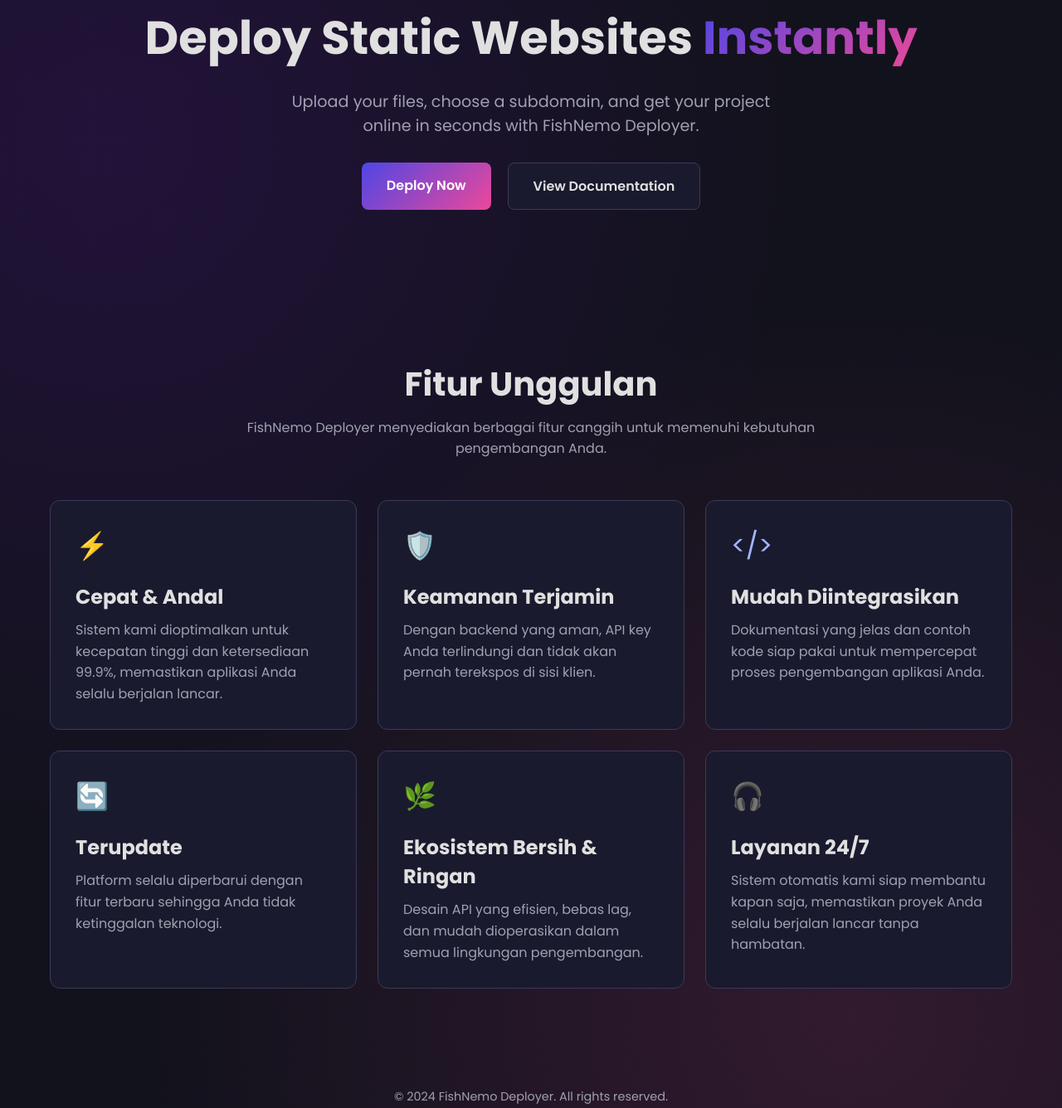
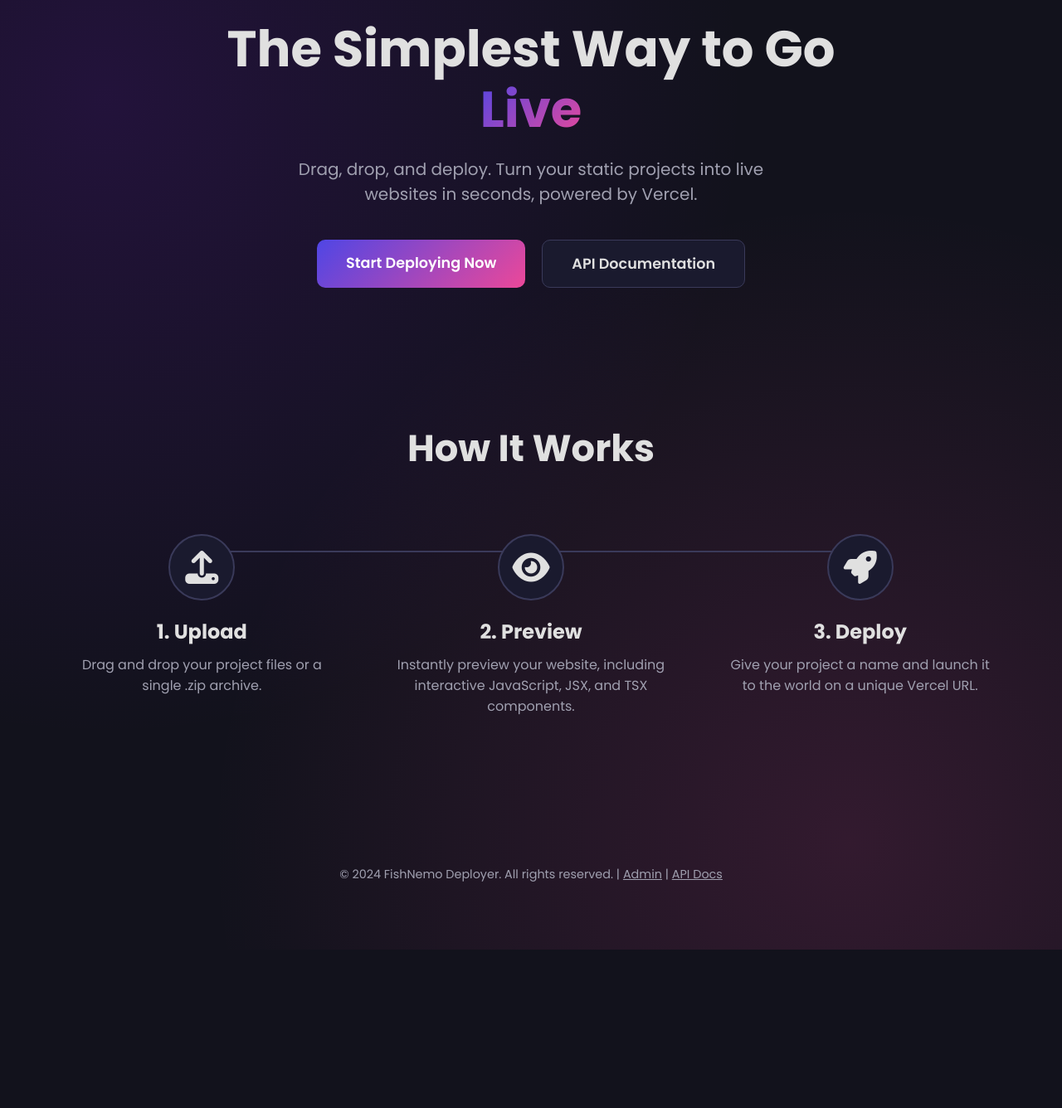
Before and after one commit to ranzgz/Deployer, a website: page index.html in a window 1280 px wide. Shown: the part 137-1473 px from the top of the page at 83% size. After the commit the page ends 1282 px from the top, so only its background shows below. Drawn offline with Linux system fonts and the light colour scheme.

Commit message:
Update index.html

```diff
--- a/index.html
+++ b/index.html
@@ -3,41 +3,45 @@
 <head>
     <meta charset="UTF-8">
     <meta name="viewport" content="width=device-width, initial-scale=1.0">
-    <title>FishNemo - Deployer | Deploy Static Sites Instantly</title>
-    <link rel="stylesheet" href="style.css">
+    <title>FishNemo Deployer | Deploy Static Sites Instantly</title>
+    <link rel="stylesheet" href="/style.css">
     <link rel="preconnect" href="https://fonts.googleapis.com">
     <link rel="preconnect" href="https://fonts.gstatic.com" crossorigin>
     <link href="https://fonts.googleapis.com/css2?family=Poppins:wght@300;400;600;700&display=swap" rel="stylesheet">
-    <!-- PERBAIKAN FONT AWESOME -->
     <link rel="stylesheet" href="https://cdnjs.cloudflare.com/ajax/libs/font-awesome/6.5.1/css/all.min.css" integrity="sha512-DTOQO9RWCH3ppGqcWaEA1BIZOC6xxalwEsw9c2QQeAIftl+Vegovlnee1c9QX4TctnWMn13TZye+giMm8e2LwA==" crossorigin="anonymous" referrerpolicy="no-referrer" />
     <style>
-        /* Styles khusus untuk landing page */
         .hero {
             text-align: center;
-            padding: 100px 20px;
+            padding: 120px 20px 80px 20px;
             animation: fadeIn 1s ease-in-out;
         }
         .hero h1 {
-            font-size: 3.5rem;
+            font-size: 3.8rem;
             font-weight: 700;
+            line-height: 1.2;
             margin-bottom: 20px;
+            max-width: 800px;
+            margin-left: auto;
+            margin-right: auto;
         }
         .hero p {
-            font-size: 1.2rem;
+            font-size: 1.25rem;
             color: var(--secondary-text-color);
-            max-width: 600px;
-            margin: 0 auto 30px auto;
+            max-width: 650px;
+            margin: 0 auto 40px auto;
         }
         .hero-buttons {
             display: flex;
             justify-content: center;
             gap: 20px;
+            flex-wrap: wrap;
         }
         .hero-buttons .btn {
-            padding: 15px 30px;
-            border-radius: 8px;
+            padding: 15px 35px;
+            border-radius: 10px;
             text-decoration: none;
             font-weight: 600;
+            font-size: 1.1rem;
             transition: all 0.3s ease;
         }
         .hero-buttons .btn-primary {
@@ -45,8 +49,8 @@
             color: white;
         }
         .hero-buttons .btn-primary:hover {
-            transform: translateY(-3px);
-            box-shadow: 0 10px 20px rgba(236, 72, 153, 0.2);
+            transform: translateY(-3px) scale(1.05);
+            box-shadow: 0 10px 25px rgba(236, 72, 153, 0.25);
         }
         .hero-buttons .btn-secondary {
             background: var(--card-bg-color);
@@ -54,50 +58,64 @@
             color: var(--primary-text-color);
         }
         .hero-buttons .btn-secondary:hover {
-            background: var(--bg-color);
+            border-color: #a5b4fc;
+            color: #a5b4fc;
         }
-        .features-section {
+
+        .how-it-works {
             padding: 80px 20px;
         }
         .section-title {
             text-align: center;
+            font-size: 2.8rem;
+            font-weight: 700;
+            margin-bottom: 50px;
+        }
+        .steps-container {
+            display: flex;
+            justify-content: space-between;
+            gap: 30px;
+            position: relative;
+            flex-wrap: wrap;
+        }
+        .step {
+            flex: 1;
+            text-align: center;
+            padding: 20px;
+            position: relative;
+            z-index: 2;
+        }
+        .step-icon {
+            width: 80px;
+            height: 80px;
+            background: var(--card-bg-color);
+            border: 2px solid var(--border-color);
+            border-radius: 50%;
+            display: flex;
+            justify-content: center;
+            align-items: center;
+            margin: 0 auto 20px auto;
             font-size: 2.5rem;
-            margin-bottom: 10px;
         }
-        .section-subtitle {
-            text-align: center;
-            color: var(--secondary-text-color);
-            max-width: 700px;
-            margin: 0 auto 50px auto;
-        }
-        .features-grid {
-            display: grid;
-            grid-template-columns: repeat(auto-fit, minmax(300px, 1fr));
-            gap: 25px;
-        }
-        .feature-card {
-            background-color: var(--card-bg-color);
-            border: 1px solid var(--border-color);
-            border-radius: 12px;
-            padding: 30px;
-            transition: all 0.3s ease;
-        }
-        .feature-card:hover {
-            transform: translateY(-5px);
-            box-shadow: 0 0 25px rgba(79, 70, 229, 0.2);
-        }
-        .feature-icon {
-            font-size: 2rem;
-            color: #a5b4fc;
-            margin-bottom: 20px;
-        }
-        .feature-card h3 {
+        .step h3 {
             font-size: 1.5rem;
             margin-bottom: 10px;
         }
-        .feature-card p {
+        .step p {
             color: var(--secondary-text-color);
-            line-height: 1.6;
+        }
+        .steps-line {
+            position: absolute;
+            top: 40px;
+            left: 15%;
+            right: 15%;
+            height: 2px;
+            background: var(--border-color);
+            z-index: 1;
+        }
+        @media (max-width: 768px) {
+            .steps-line { display: none; }
+            .hero h1 { font-size: 2.5rem; }
         }
     </style>
 </head>
@@ -105,53 +123,38 @@
     <div class="container" style="max-width: 1200px;">
         <main>
             <section class="hero">
-                <h1>Deploy Static Websites <span class="gradient-text">Instantly</span></h1>
-                <p>Upload your files, choose a subdomain, and get your project online in seconds with FishNemo Deployer.</p>
+                <h1>The Simplest Way to Go <span class="gradient-text">Live</span></h1>
+                <p>Drag, drop, and deploy. Turn your static projects into live websites in seconds, powered by Vercel.</p>
                 <div class="hero-buttons">
-                    <a href="/deploy" class="btn btn-primary">Deploy Now</a>
-                    <a href="/docs" class="btn btn-secondary">View Documentation</a>
+                    <a href="/deploy" class="btn btn-primary">Start Deploying Now</a>
+                    <a href="/docs" class="btn btn-secondary">API Documentation</a>
                 </div>
             </section>
 
-            <section class="features-section">
-                <h2 class="section-title">Fitur Unggulan</h2>
-                <p class="section-subtitle">FishNemo Deployer menyediakan berbagai fitur canggih untuk memenuhi kebutuhan pengembangan Anda.</p>
-                <div class="features-grid">
-                    <div class="feature-card">
-                        <div class="feature-icon">⚡️</div>
-                        <h3>Cepat & Andal</h3>
-                        <p>Sistem kami dioptimalkan untuk kecepatan tinggi dan ketersediaan 99.9%, memastikan aplikasi Anda selalu berjalan lancar.</p>
+            <section class="how-it-works">
+                <h2 class="section-title">How It Works</h2>
+                <div class="steps-container">
+                    <div class="steps-line"></div>
+                    <div class="step">
+                        <div class="step-icon"><i class="fas fa-upload"></i></div>
+                        <h3>1. Upload</h3>
+                        <p>Drag and drop your project files or a single .zip archive.</p>
                     </div>
-                    <div class="feature-card">
-                        <div class="feature-icon">🛡️</div>
-                        <h3>Keamanan Terjamin</h3>
-                        <p>Dengan backend yang aman, API key Anda terlindungi dan tidak akan pernah terekspos di sisi klien.</p>
+                    <div class="step">
+                        <div class="step-icon"><i class="fas fa-eye"></i></div>
+                        <h3>2. Preview</h3>
+                        <p>Instantly preview your website, including interactive JavaScript, JSX, and TSX components.</p>
                     </div>
-                    <div class="feature-card">
-                        <div class="feature-icon">&lt;/&gt;</div>
-                        <h3>Mudah Diintegrasikan</h3>
-                        <p>Dokumentasi yang jelas dan contoh kode siap pakai untuk mempercepat proses pengembangan aplikasi Anda.</p>
-                    </div>
-                    <div class="feature-card">
-                        <div class="feature-icon">🔄</div>
-                        <h3>Terupdate</h3>
-                        <p>Platform selalu diperbarui dengan fitur terbaru sehingga Anda tidak ketinggalan teknologi.</p>
-                    </div>
-                     <div class="feature-card">
-                        <div class="feature-icon">🌿</div>
-                        <h3>Ekosistem Bersih & Ringan</h3>
-                        <p>Desain API yang efisien, bebas lag, dan mudah dioperasikan dalam semua lingkungan pengembangan.</p>
-                    </div>
-                    <div class="feature-card">
-                        <div class="feature-icon">🎧</div>
-                        <h3>Layanan 24/7</h3>
-                        <p>Sistem otomatis kami siap membantu kapan saja, memastikan proyek Anda selalu berjalan lancar tanpa hambatan.</p>
+                    <div class="step">
+                        <div class="step-icon"><i class="fas fa-rocket"></i></div>
+                        <h3>3. Deploy</h3>
+                        <p>Give your project a name and launch it to the world on a unique Vercel URL.</p>
                     </div>
                 </div>
             </section>
         </main>
-        <footer>
-            <p>&copy; 2024 FishNemo Deployer. All rights reserved.</p>
+        <footer style="padding: 40px 0;">
+            <p>&copy; 2024 FishNemo Deployer. All rights reserved. | <a href="/admin" style="color: var(--secondary-text-color);">Admin</a> | <a href="/docs" style="color: var(--secondary-text-color);">API Docs</a></p>
         </footer>
     </div>
 </body>
```
